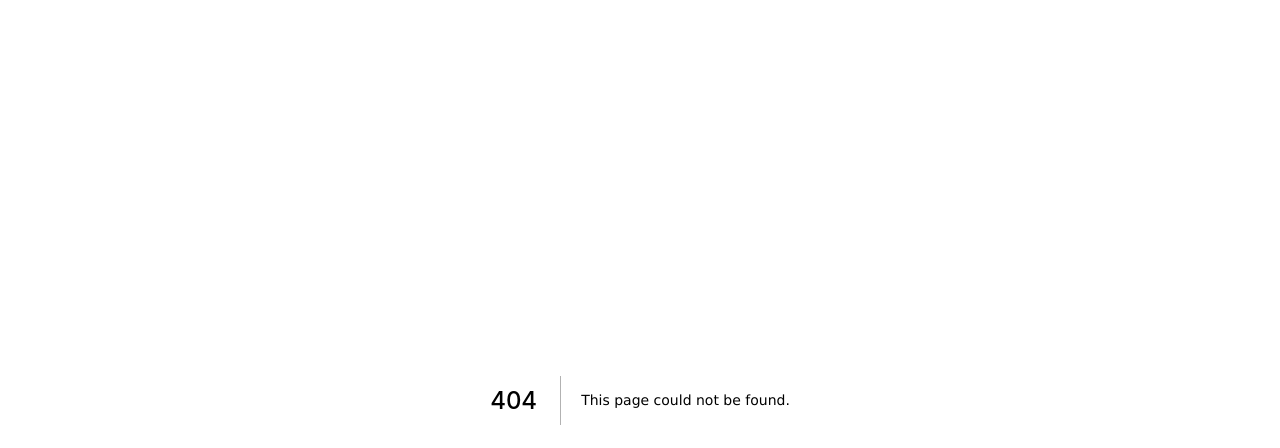
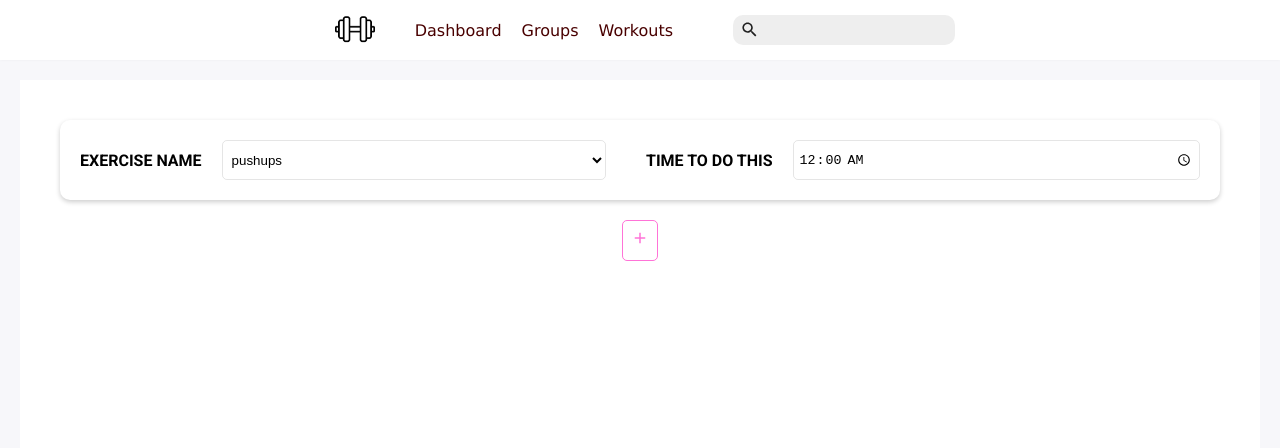
Before and after one commit to acrantel/fiitshare, a Next.js app: page /create-workout in a window 1280 px wide. Before the commit this address had no page. Shown: the top 448 px of the page. Built offline with nearby package versions, Linux system fonts and the light colour scheme.

Commit message:
Make workout creation page

```diff
--- /dev/null
+++ b/components/workout/create-workout.js
@@ -0,0 +1,81 @@
+import styles from './create-workout.module.css';
+import { MdAdd } from 'react-icons/md';
+import Exercise from './exercise.js';
+import { exerciseData } from '../../database/database.js';
+
+function newExercise(key) {
+    const exerciseIds = Object.keys(exerciseData)
+    return {
+        key: key,
+        exercise: exerciseIds[Math.floor(Math.random() * exerciseIds.length)],
+        time: [0, 0]
+    };
+}
+
+export default class CreateWorkout extends React.Component {
+    constructor(props) {
+        super(props);
+        this.addExercise = this.addExercise.bind(this);
+        this.setExercise = this.setExercise.bind(this);
+        this.setTime = this.setTime.bind(this);
+        this.state = {
+            exercises: [newExercise(0)],
+            nextKey: 1
+        };
+    }
+
+    addExercise() {
+        this.setState({
+            exercises: [
+                ...this.state.exercises,
+                // Give each exercise a unique key
+                newExercise(this.state.nextKey)
+            ],
+            nextKey: this.state.nextKey + 1
+        });
+    }
+
+    setExercise(exerciseKey, exerciseId) {
+        this.setState({
+            exercises: this.state.exercises.map(exercise => {
+                if (exercise.key !== exerciseKey) return exercise;
+                return {
+                    ...exercise,
+                    exercise: exerciseId
+                }
+            })
+        })
+    }
+
+    setTime(exerciseKey, hour, minute) {
+        this.setState({
+            exercises: this.state.exercises.map(exercise => {
+                if (exercise.key !== exerciseKey) return exercise;
+                return {
+                    ...exercise,
+                    time: [hour, minute]
+                }
+            })
+        })
+    }
+
+    render() {
+        const { exercises } = this.state;
+        return <div className={styles.wrapper}>
+            {exercises.map(({ key, exercise, time: [hour, minute] }) => (
+                <Exercise
+                    key={key.toString()}
+                    exerciseKey={key}
+                    exercise={exercise}
+                    onSetExercise={this.setExercise}
+                    onSetTime={this.setTime}
+                    hour={hour}
+                    minute={minute}
+                />
+            ))}
+            <div className={styles.buttonWrapper}>
+                <button onClick={this.addExercise}><MdAdd /></button>
+            </div>
+        </div>;
+    }
+}
--- /dev/null
+++ b/components/workout/create-workout.module.css
@@ -0,0 +1,10 @@
+.wrapper {
+    background-color: white;
+    margin: 20px;
+    padding: 20px;
+    flex: auto;
+}
+.buttonWrapper {
+    display: flex;
+    justify-content: center;
+}
--- /dev/null
+++ b/components/workout/exercise.js
@@ -0,0 +1,46 @@
+import styles from './exercise.module.css';
+import { exerciseData } from '../../database/database.js';
+
+export default class Exercise extends React.Component {
+    constructor(props) {
+        super(props);
+        this.setExercise = this.setExercise.bind(this);
+        this.setTime = this.setTime.bind(this);
+    }
+
+    setExercise(e) {
+        this.props.onSetExercise(this.props.exerciseKey, e.target.value);
+    }
+
+    setTime(e) {
+        const [hour, minute] = e.target.value.split(':').map(Number);
+        this.props.onSetTime(this.props.exerciseKey, hour, minute);
+    }
+
+    render() {
+        const {
+            exercise,
+            hour,
+            minute
+        } = this.props;
+        return <div className={styles.exercise}>
+            <label className={styles.labelled}>
+                <span className={styles.label}>Exercise name</span>
+                <select onChange={this.setExercise} value={exercise} className={styles.input}>
+                    {Object.entries(exerciseData).map(([id, { name }]) => (
+                        <option key={id} value={id}>{name}</option>
+                    ))}
+                </select>
+            </label>
+            <label className={styles.labelled}>
+                <span className={styles.label}>Time to do this</span>
+                <input
+                    type="time"
+                    onChange={this.setTime}
+                    value={`${hour.toString().padStart(2, '0')}:${minute.toString().padStart(2, '0')}`}
+                    className={styles.input}
+                />
+            </label>
+        </div>;
+    }
+}
--- /dev/null
+++ b/components/workout/exercise.module.css
@@ -0,0 +1,33 @@
+.exercise {
+    background-color: white;
+    padding: 20px 0;
+    margin: 20px;
+    display: flex;
+    box-shadow: 0 2px 5px rgba(0, 0, 0, 0.2);
+    border-radius: 10px;
+}
+
+.labelled {
+    flex: auto;
+    display: flex;
+    align-items: center;
+    margin: 0 20px;
+}
+.label {
+    text-transform: uppercase;
+    font-weight: bold;
+    margin-right: 20px;
+}
+
+.input {
+    background: none;
+    border: 1px solid rgba(0, 0, 0, 0.1);
+    padding: 10px 5px;
+    border-radius: 5px;
+    height: 40px;
+    box-sizing: border-box;
+    flex: auto;
+}
+select.input {
+    cursor: pointer;
+}
--- /dev/null
+++ b/pages/create-workout.js
@@ -0,0 +1,14 @@
+import Header from '../components/header.js';
+import CreateWorkout from '../components/workout/create-workout.js';
+import styles from './page.module.css';
+
+export default class CreateWorkoutPage extends React.Component {
+    render() {
+        return <div className={styles.pageWrapper}>
+            <Header />
+            <div className={styles.pageContent}>
+                <CreateWorkout />
+            </div>
+        </div>;
+    }
+}
--- a/pages/workouts.js
+++ b/pages/workouts.js
@@ -6,6 +6,7 @@ import SearchBar from '../components/search-bar.js';
 import { userData, workoutData, USERID } from '../database/database.js';
 import Workout from '../components/workout/workout.js';
 import WorkoutCard from '../components/cards/workout-card.js'
+import Link from 'next/link';
 
 function ScheduledWorkouts ({ userId }) {
     return userData[userId].workouts.map(workoutId => (
@@ -39,7 +40,9 @@ class Workouts extends React.Component {
             <div className={`${styles.pageContent} ${styles.workoutContainer}`}>
                 <div className={styles.headingWrapper}>
                     <h1 className={styles.heading}>Workouts</h1>
-                    <button>Create a workout</button>
+                    <Link href="/create-workout">
+                        <a className="button">Create a workout</a>
+                    </Link>
                 </div>
                 <div className={styles.content}>
                     <Tabs>
```
